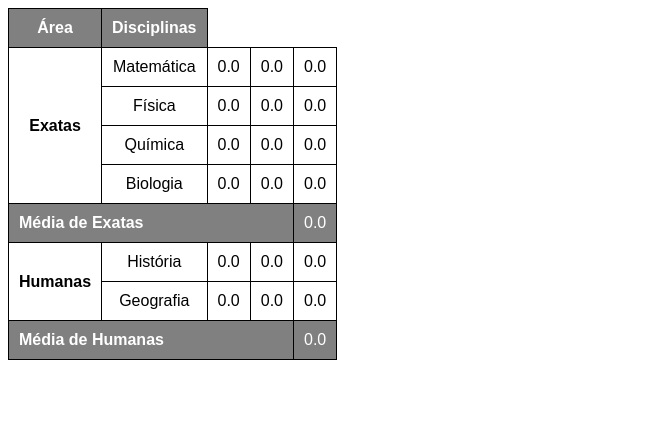
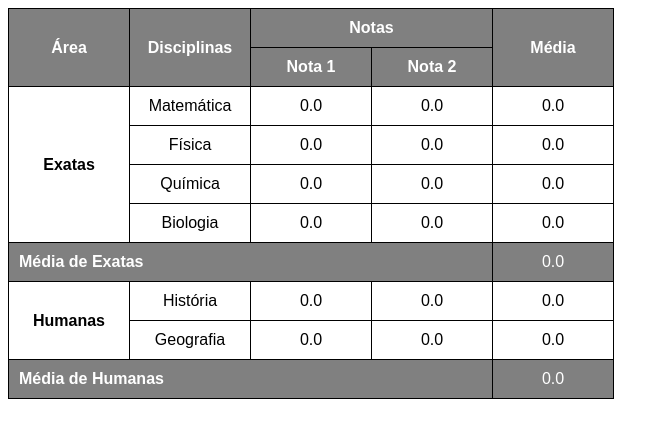
Before and after one commit to Augustto366/html-css, a plain HTML site: page desafios/d014/desafio14.html in a window 1280 px wide. Shown: the whole page, without its empty margins (0-669 px from the left). Drawn offline with Linux system fonts and the light colour scheme.

Commit message:
finalizando o desafio de  uma tabela completa

```diff
--- a/desafios/d014/desafio14.html
+++ b/desafios/d014/desafio14.html
@@ -17,6 +17,7 @@
             border: 1px solid black;
             padding: 10px;
             text-align: center;
+            width: 100px;
         }
 
         tbody > tr > th {
@@ -34,13 +35,19 @@
     <table>
         <thead>
             <tr>
-                <th rowspan="2">Área</th>
-                <th>Disciplinas</th>
+                <th rowspan="2" scope="col">Área</th>
+                <th rowspan="2" scope="col">Disciplinas</th>
+                <th colspan="2" scope="colgroup">Notas</th>
+                <th rowspan="2" scope="col">Média</th>
+            </tr>
+            <tr>
+                <th scope="col">Nota 1</th>
+                <th scope="col">Nota 2</th>
             </tr>
         </thead>
         <tbody>
             <tr>
-                <th rowspan="4">Exatas</th>
+                <th rowspan="4" scope="rowgroup">Exatas</th>
                 <td>Matemática</td>
                 <td>0.0</td>
                 <td>0.0</td>
@@ -65,11 +72,11 @@
                 <td>0.0</td>
             </tr>
             <tr>
-                <th colspan="4" style="text-align: left; background-color: gray; color: white;">Média de Exatas</th>
+                <th colspan="4" scope="row" style="text-align: left; background-color: gray; color: white;">Média de Exatas</th>
                 <td style="background-color: gray; color: white;">0.0</td>
             </tr>
             <tr>
-                <th rowspan="2">Humanas</th>
+                <th rowspan="2" scope="rowgroup">Humanas</th>
                 <td>História</td>
                 <td>0.0</td>
                 <td>0.0</td>
@@ -82,7 +89,7 @@
                 <td>0.0</td>
             </tr>
             <tr>
-                <th colspan="4" style="text-align: left; background-color: gray; color: white;" >Média de Humanas</th>
+                <th colspan="4" scope="row" style="text-align: left; background-color: gray; color: white;" >Média de Humanas</th>
                 <td style="color: white; background-color: gray;">0.0</td>
             </tr>
         </tbody>
```
